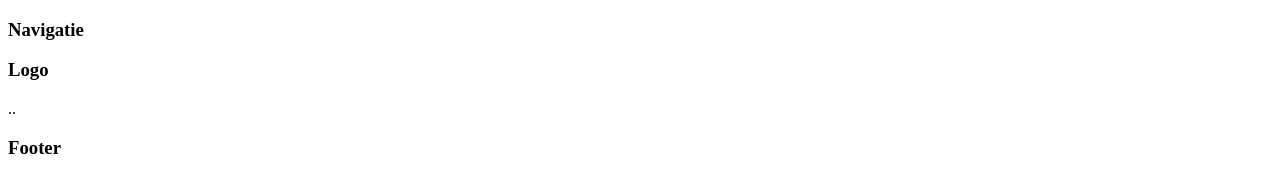
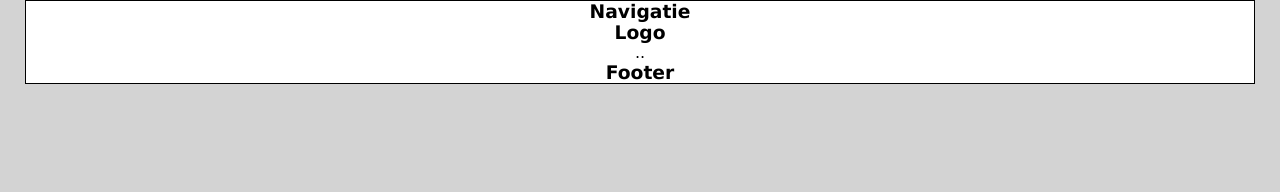
Before and after one commit to Kortom-Tom/Site, a plain HTML site: page RadioGaGa/labs.html in a window 1280 px wide. Drawn offline with Linux system fonts and the light colour scheme.

Commit message:
Update css files

```diff
--- /dev/null
+++ b/RadioGaGa/labs.css
@@ -0,0 +1,28 @@
+/* stylesheet voor Labs.html */
+
+html {
+    height: 100%;
+    width: 100%;
+    background-color: lightgray;
+    overflow: auto;
+}
+body {
+
+    width: 96%;
+    margin-top: 0;
+    margin-left: auto;
+    margin-right: auto;
+    margin-bottom: 5%;
+    border: 1px solid;
+    overflow: inherit;
+    background-color: #fff;
+    text-align: center;
+    font-family: Verdana, Arial, sans-serif;
+    color: #000;
+    font-size: 16px;
+    font-style: normal;
+}
+h3 {
+    margin: 0;
+    box-shadow: 4px 4px 10px rgba(0, 0 , 0 , 0, 0.5)
+}
--- a/RadioGaGa/labs.html
+++ b/RadioGaGa/labs.html
@@ -5,6 +5,7 @@
         <meta http-equiv="Content-Type"
         content="text/html;
         charset=UTF-8">
+        <link rel="stylesheet" href="labs.css">
         <title>RadioGaGa</title>
     </head>
     <meta http-equiv="Content-Type"
```
